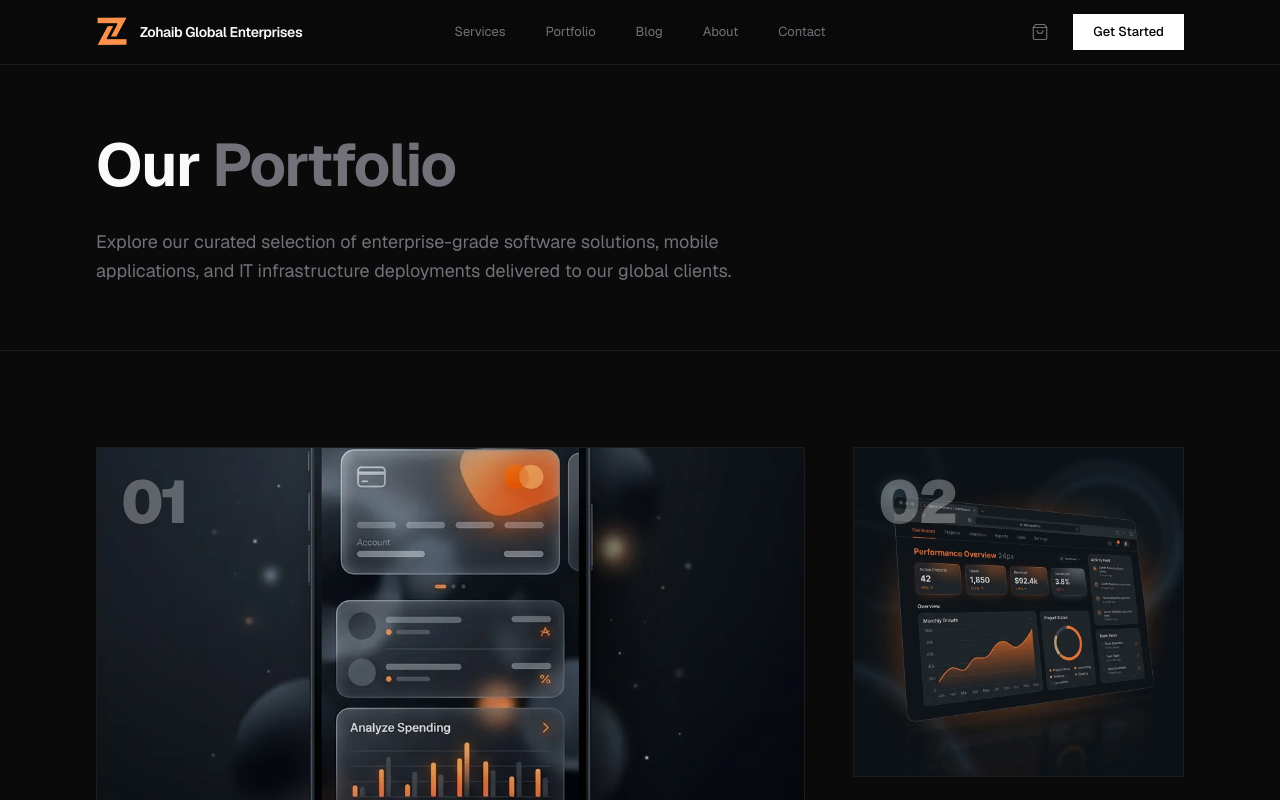
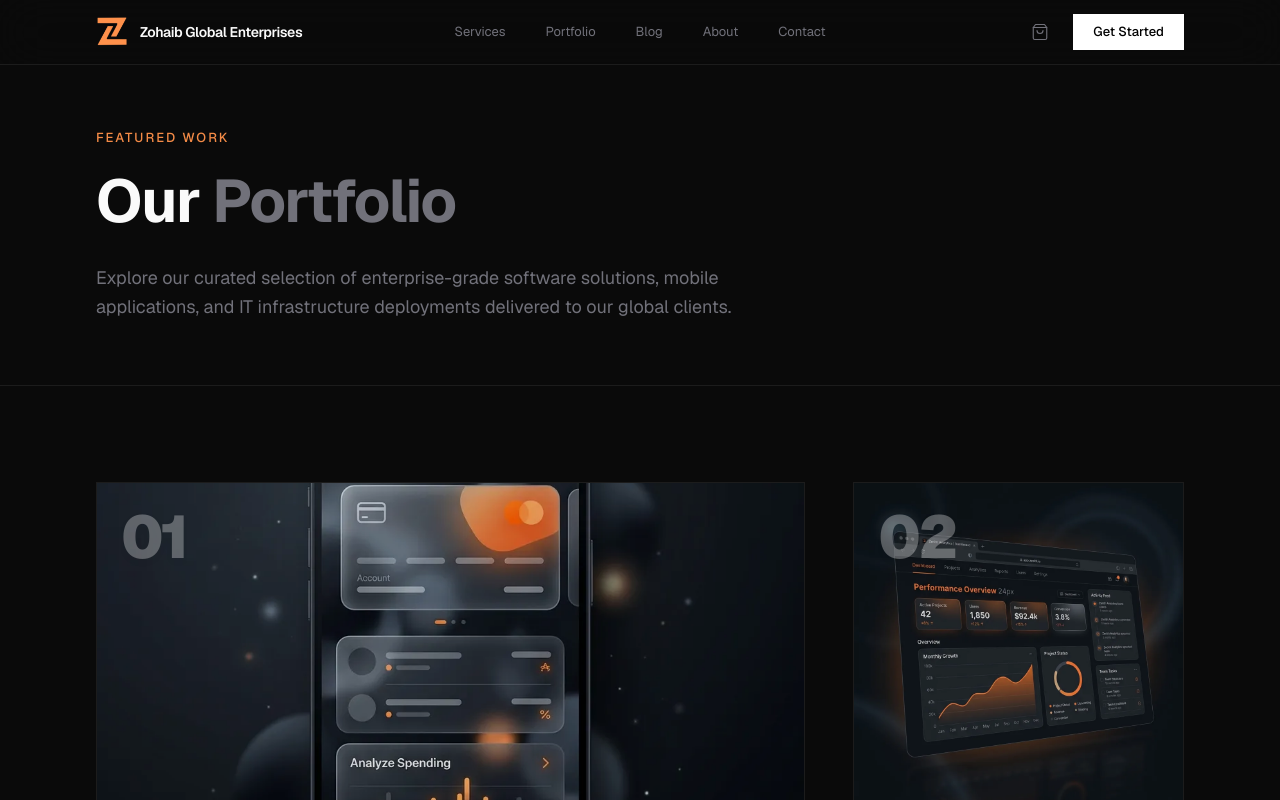
Before and after one commit to szhk5145-droid/zohaibgc, a Next.js app: page /portfolio in a window 1280 px wide. Shown: the top 800 px of the page. Built offline with nearby package versions, Linux system fonts and the light colour scheme.

Commit message:
Add back portfolio eyebrow text with 'Featured Work'

```diff
--- a/src/app/portfolio/page.tsx
+++ b/src/app/portfolio/page.tsx
@@ -60,7 +60,10 @@ export default function PortfolioPage() {
       {/* Header */}
       <section className="pt-32 pb-16 border-b border-[#1c1c1c]">
         <div className="max-w-[1400px] mx-auto px-8 md:px-12 lg:px-16 xl:px-24">
-
+          <motion.p initial={{ opacity: 0 }} animate={{ opacity: 1 }}
+            className="text-[#F48B47] text-[13px] font-medium tracking-[0.15em] uppercase mb-4">
+            Featured Work
+          </motion.p>
           <motion.h1 initial={{ opacity: 0, y: 20 }} animate={{ opacity: 1, y: 0 }} transition={{ delay: 0.1 }}
             className="text-5xl md:text-6xl md:leading-tight font-bold tracking-tight mb-6 max-w-3xl">
             Our <span className="text-[#71717a]">Portfolio</span>
```
